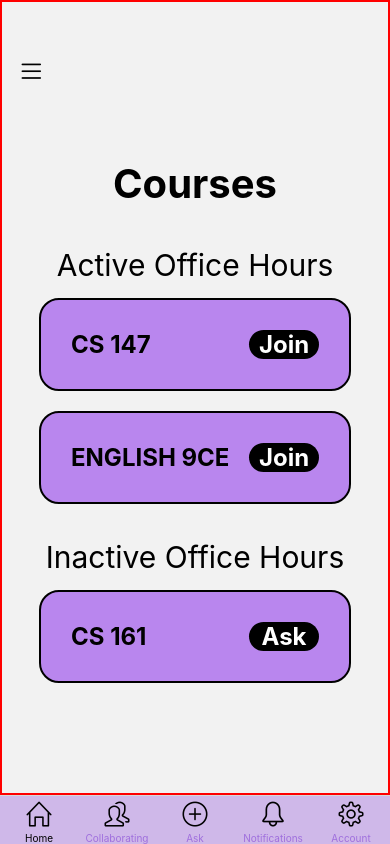
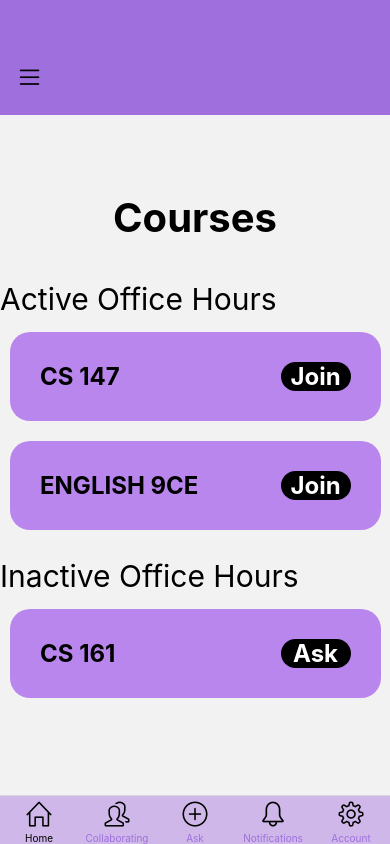
Before and after one commit to ashtonxiong/same-Q-App, a React Native app: screen /Home in a window 390 px wide. Built offline with nearby package versions, Linux system fonts and the light colour scheme; what @freakycoder/react-native-helpers would draw is missing.

Commit message:
Fixed merging conflict styling

```diff
--- a/components/CollabPage.js
+++ b/components/CollabPage.js
@@ -30,8 +30,6 @@ const CollabPage = () => {
       navigation.navigate('CoursePage', { course });
     };
 
-    const scrollViewRef = useRef(null); // Create a ref for the ScrollView
-
     const { width, height } = Dimensions.get('window');
     const scaleFactor = Math.min(width, height) / 375; // Adjust 375 based on your design reference width
 
@@ -43,7 +41,7 @@ const CollabPage = () => {
     <ScrollView
     // ref={scrollViewRef}
     showsVerticalScrollIndicator={false}
-    contentContainerStyle={{ alignItems: 'center', borderBlockColor: "red", border: 5 }}
+    contentContainerStyle={{ alignItems: 'center' }}
     >
     <View style={styles.collabHeader}>
       <Text style={styles.courseBoxTEXT}> Collaborating </Text>
--- a/styles.js
+++ b/styles.js
@@ -1,19 +1,22 @@
 import { ScreenWidth } from '@freakycoder/react-native-helpers';
 import { StyleSheet, Dimensions } from 'react-native';
-
-
-const screenWidth = Dimensions.get('window').width;
 
 const { width, height } = Dimensions.get('window');
 const scaleFactor = Math.min(width, height) / 375; // Adjust 375 based on your design reference width
 
+const screenWidth = Dimensions.get('window').width;
+const screenHeight = Dimensions.get('window').height;
 
 const styles = StyleSheet.create({
-    // ALL
+    // ----------ALL----------
     container: {
         flex: 1,
-        borderColor: 'red',
-        borderWidth: 2,
+        // borderColor: 'red',
+        // borderWidth: 2,
+    },
+    appBar: {
+      backgroundColor: "#9F6FDD",
+      height: 115,
     },
     pageHeader: {
       // borderBlockColor: "blue",
@@ -29,19 +32,35 @@ const styles = StyleSheet.create({
       fontWeight: 'normal',
       marginTop: '10%', // adjust space from course name header
   },
+    // pageHeader: {
+    //     marginTop: '5%',
+    //     textAlign: 'center',
+    //     fontSize: 40,
+    //     fontWeight: 'bold',
+    // },
+    // sectionHeader: {
+    //     color: 'black',
+    //     fontSize: 30,
+    //     fontWeight: 'normal',
+    //     marginTop: '10%', // adjust space from course name header
+    //     marginLeft: 20,
+    // },
+    backArrow: {
+      flexDirection: 'row',
+      justifyContent: 'left',
+      marginLeft: '5%',
+      marginTop: '17%',
+    },
+    backTEXT: {
+      fontSize: 18,
+      marginLeft: 5,
+    },
 
-    // HomePage
-    container1: {
-      flex: 1,
-      justifyContent: 'center',
-      alignItems: 'center',
-    },
+    // ----------HomePage----------
     courseSection: {
       flex: 1,
       justifyContent: 'flex-start',
-      alignItems: 'center',
-      // borderWidth: 2, // Set the border width USED TO TEST FOR BORDERS
-      // borderColor: 'red', // Set the border color
+      alignItems: 'left',
     },
     bottomSection: {
       justifyContent: 'flex-end',
@@ -56,9 +75,7 @@ const styles = StyleSheet.create({
       flexDirection: 'row', // have course name and join button in one row
       padding: 30,
       margin: 10,
-      width: screenWidth * 0.8,
-      borderWidth: 2,
-      borderColor: '#000',
+      width: screenWidth * 0.95,
       borderRadius: 20,
       backgroundColor: '#b986ee',
       justifyContent: 'space-between', // align items along the row
@@ -93,15 +110,26 @@ const styles = StyleSheet.create({
       fontSize: 24,
       fontWeight: 'bold',
     },
+    menuModalOverlay: {
+      ...StyleSheet.absoluteFillObject, // apply fill to custom modal
+      justifyContent: 'center',
+      alignItems: 'left',
+      backgroundColor: 'rgba(0, 0, 0, 0.5)', // value for transparency
+    },
+    menuModalContent: {
+      width: screenWidth * 0.7,
+      height: screenHeight,
+      backgroundColor: "#9f6fdd",
+      borderRadius: 20, // round corners
+    },
+    menuModalTEXT: {
+      marginTop: '75%',
+      textAlign: 'center',
+    },
 
-    // CoursePage
-    container2: {
-        flex: 1,
-        justifyContent: 'flex-start',
-        alignItems: 'center',
-      },
+    // ----------CoursePage----------
       questionBox: {
-        padding: 30,
+        padding: 10,
         margin: 10,
         width: screenWidth * 0.95,
         height: 100,
@@ -128,15 +156,117 @@ const styles = StyleSheet.create({
       scrollContainer: {
         alignItems: 'center'
       },
-      backArrow: {
+
+      // ----------QuestionPage----------
+      questionContainer: {
+        flex: 1,
+      },
+      questionPageBox: {
+        backgroundColor: "#9F6FDD",
+        height: screenHeight * 0.23,
+      },
+      questionPageBoxHeader: {
         flexDirection: 'row',
-        justifyContent: 'left',
+        marginTop: 45,
+        marginLeft: 15,
+        marginRight: 15,
+        justifyContent: 'space-between',
+      },
+      chatArea: {
+        flex: 1,
+        height: 0,
+        borderColor: "green",
+        borderWidth: 5,
+      },
+      customModalOverlay: {
+        ...StyleSheet.absoluteFillObject, // apply fill to custom modal
+        justifyContent: 'center',
+        alignItems: 'center',
+        backgroundColor: 'rgba(0, 0, 0, 0.5)', // value for transparency
+      },
+      modalContent: {
+        width: screenWidth * 0.8,
+        height: 500,
+        padding: 25,
+        backgroundColor: "#CFB8E9",
+        borderRadius: 20, // round corners
+        borderColor: 'black',
+        borderWidth: 2,
+      },
+      modalHeader: {
+        alignItems: 'flex-end',
+      },
+      modalHeaderTEXT: {
+        margin: 20,
+        fontSize: 24,
+        fontWeight: 'bold',
+        textAlign: 'center',
+      },
+      modalHeaderTEXT2: {
+        margin: 20,
+        fontSize: 20,
+        textAlign: 'center',
+      },
+      uncollabButton: {
+        width: 175,
+        borderRadius: 20,
+        backgroundColor: 'black',
+        justifyContent: 'center',
+        alignItems: 'center',
+      },
+      modalUncollab: {
+        flex: 1,
+        justifyContent: 'flex-end',
+        alignItems: 'center',
+      },
+      cancelButton: {
+        flexDirection: 'row',
+        justifyContent: 'flex-start',
         marginLeft: '5%',
-        marginTop: '15%',
+        marginTop: 10,
       },
-      backTEXT: {
+      cancelTEXT: {
         fontSize: 18,
         marginLeft: 5,
+      },
+      questionInfoHeader: {
+        flexDirection: 'row',
+        justifyContent: 'space-between',
+        padding: 15,
+        marginTop: 5,
+      },
+      questionHost: {
+        fontSize: 18,
+        fontWeight: '200',
+      },
+      numCollaborators: {
+        flexDirection: 'row',
+      },
+      numInHuddle: {
+        flexDirection: 'row'
+      },
+      inputContainer: {
+        borderColor: 'red',
+        borderWidth: 5,
+        flexDirection: 'row',
+        alignItems: 'center',
+        backgroundColor: '#D9D9D9',
+        paddingHorizontal: 10,
+        paddingVertical: 5,
+        justifyContent: 'space-between',
+        height: 55,
+      },
+      emojiIcon: {
+        marginRight: 5, // add space between the emoji and text input
+      },
+      input: {
+        flex: 1,
+        padding: 0, // remove default padding
+        marginLeft: 5, // add space between the emoji and text input
+        fontSize: 16,
+      },
+      cameraIcon: {
+        marginLeft: 5, // add space between the text input and camera icon
       },
 
       // ------ Notification Info --------
@@ -147,7 +277,7 @@ const styles = StyleSheet.create({
         alignItems: 'center',
         marginLeft: 5,
         marginRight: 5,
-        marginTop: '10%',
+        marginTop: '20%',
       },
       NotificationInfo: {
         // borderColor: "red",
@@ -178,8 +308,8 @@ const styles = StyleSheet.create({
 
       // ------ Collab Info --------
       collabScroll: {
-        borderBlockColor: "red",
-        borderWidth: 2,
+        // borderBlockColor: "red",
+        // borderWidth: 2,
         // flex: 1,
         // flexDirection: 'column',
         marginLeft: 5,
@@ -188,11 +318,12 @@ const styles = StyleSheet.create({
         // alignItems: 'center'
       },
       collabContainer: {
-        marginLeft: 5,
-        marginRight: 5,
-        marginTop: '0%',
-        paddingTop: 40,
-        paddingHorizontal: 20,
+        // borderBlockColor: "green",
+        // borderWidth: 2,
+        // marginLeft: 5,
+        // marginRight: 5,
+        marginTop: '20%',
+        // paddingTop: 10,
         height: '100%',
         paddingBottom: '0.5%',
       },
@@ -202,10 +333,10 @@ const styles = StyleSheet.create({
       collabBox: {
         padding: 10,
         margin: 10,
-        width: screenWidth * 0.85,
-        // borderWidth: 2,
-        // borderColor: '#000',
-        borderRadius: 20,
+        width: screenWidth * 0.95,
+        borderWidth: 2,
+        borderColor: '#000',
+        borderRadius: 10,
         backgroundColor: '#b986ee',
         justifyContent: 'space-between',
         maxHeight: '25%',
```
Lines whose indentation alone changed are shown as unchanged.
